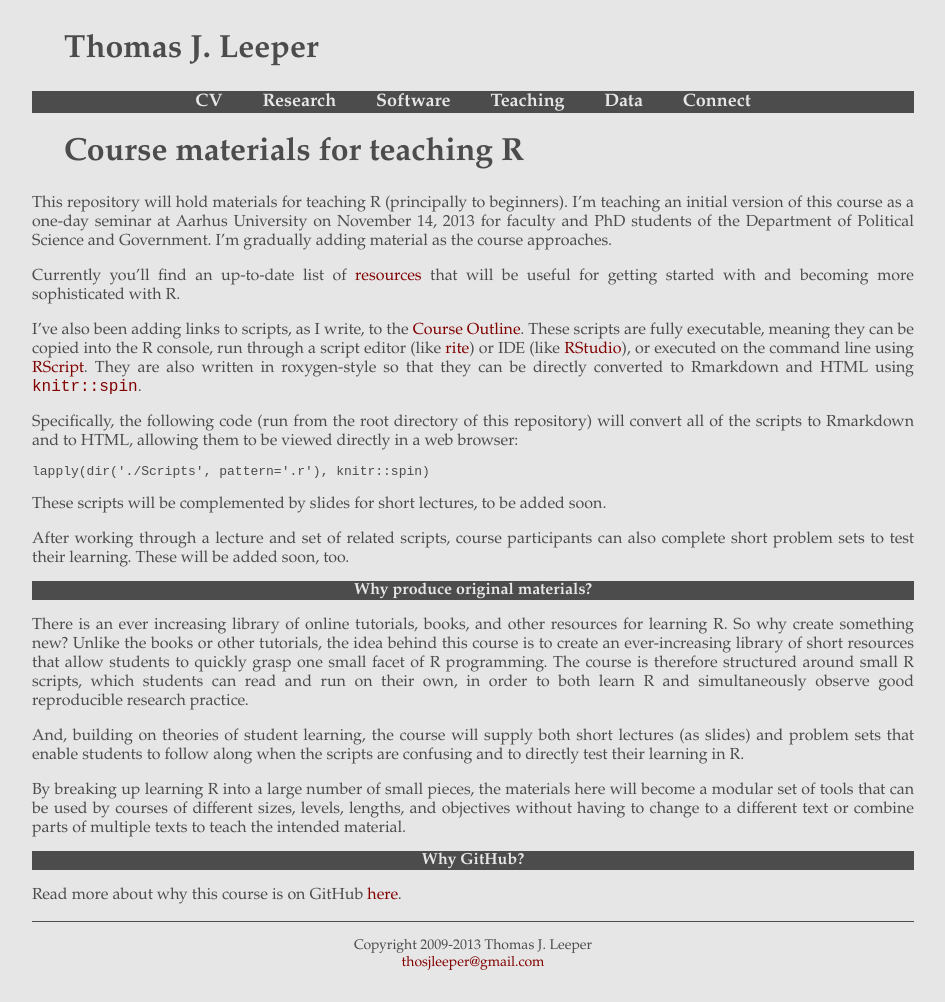
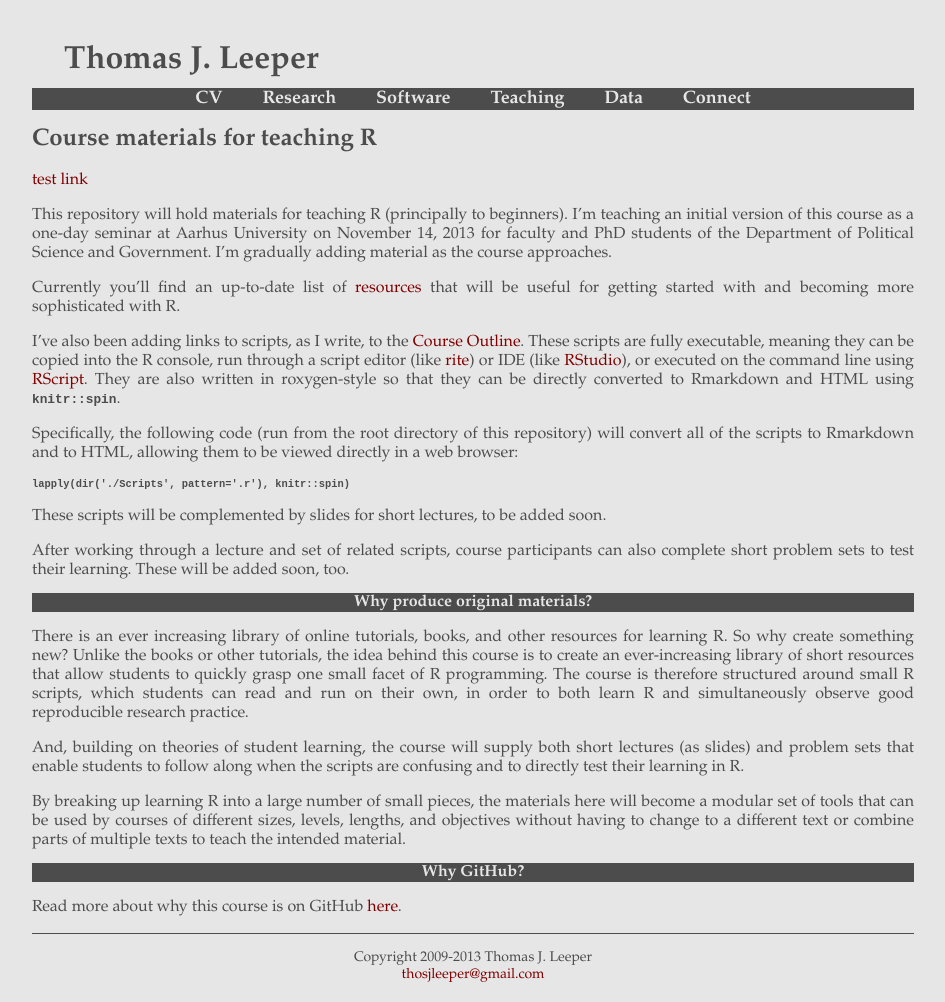
Before and after one commit to leeper/Rcourse, a Jekyll site: the page built from index.md, in a window 1280 px wide. Shown: the whole page, without its empty margins (167-1112 px from the left). Built offline with Jekyll 4.4.1, drawn with Linux system fonts in a browser that asks for light colours.

Commit message:
# This is a combination of 3 commits. # The first commit's message is: update css
# This is the 2nd commit message:

update css

# This is the 3rd commit message:

test url variable root

```diff
--- a/_layouts/default.html
+++ b/_layouts/default.html
@@ -14,7 +14,7 @@
 </head>
 <body onload="printDate()">
   <header>
-    <a href="http://www.thomasleeper.com"><h1>Thomas J. Leeper</h1></a>
+    <a href="http://www.thomasleeper.com"><p class="thomas">Thomas J. Leeper</p></a>
   </header>
   <nav>
     <span class="nav">
--- a/css.css
+++ b/css.css
@@ -15,14 +15,13 @@ h1 {
     color:#4c4c4c;
     text-align:left;
 	font-weight:bold;
-	font-family:Garamond,Times,serif;
-	font-size:32px;
-	margin-left:24pt;
+	font-family:Garamond,Georgia,Palatino,serif;
+	font-size:24px;
 }
 h2 {
     background-color:#4c4c4c;
 	color:#e6e6e6;
-	font-family:Garamond,Times,serif;
+	font-family:Garamond,Georgia,Palatino,serif;
 	text-align:center;
 	font-size:16px;
 }
@@ -30,13 +29,14 @@ h3 {
     color:#4c4c4c;
 	text-align:left;
 	font-weight:bold;
-	font-family:Garamond,Times,serif;
+	font-family:Garamond,Georgia,Palatino,serif;
 	font-size:20px;
 }
 
 
 /* TABLES */
-table {	text-align:center;
+table {
+    text-align:center;
 	align:center;
 	max-width: 50%;
 }
@@ -46,16 +46,24 @@ p {
     margin-bottom: 0.08in;
 	color:#4c4c4c;
 	text-align:justify;
-	font-family:Garamond,Times,serif;
+	font-family:Garamond,Georgia,Palatino,serif;
 	margin-left:0em;
 	font-size:16px;
+}
+.thomas {
+    color:#4c4c4c;
+    text-align:left;
+	font-weight:bold;
+	font-family:Garamond,Georgia,Palatino,serif;
+	font-size:32px;
+	margin-left:24pt;
 }
 .body {
     margin-bottom: 0.08in;
 	color:#4c4c4c;
 	text-align:center;
     margin-left: 0in;
-	font-family:Garamond,Times,serif;
+	font-family:Garamond,Georgia,Palatino,serif;
 	font-size:16px;
 }
 .small {
@@ -63,12 +71,12 @@ p {
 	color:#4c4c4c;
     margin-left: 0in;
 	text-align:center;
-	font-family:Garamond,Times,serif;
+	font-family:Garamond,Georgia,Palatino,serif;
 	font-size:14px;
 }
 .name {
     color:#4c4c4c;
-	font-family:Garamond,Times,serif;
+	font-family:Garamond,Georgia,Palatino,serif;
 	font-style:italic;
 	text-align:center;
 	font-size:12px;
@@ -82,6 +90,14 @@ a {
 }
 a:hover {
     text-decoration:underline;
+}
+
+/* CODE */
+code {
+    color:#4c4c4c;
+    /*background-color:#f6f6f6;*/
+    font-weight:bold;
+    font-size:.8em;
 }
 
 
--- a/index.md
+++ b/index.md
@@ -2,9 +2,13 @@
 layout: default
 title: R Course
 subtitle: Teaching materials for R
+ghurl: https://github.com/leeper/Rcourse/tree/gh-pages/Scripts
 ---
 
 # Course materials for teaching R #
+
+
+[test link]({{ page.ghurl }}/variables.r)
 
 This repository will hold materials for teaching R (principally to beginners). I'm teaching an initial version of this course as a one-day seminar at Aarhus University on November 14, 2013 for faculty and PhD students of the Department of Political Science and Government. I'm gradually adding material as the course approaches.
 
```
Lines whose indentation alone changed are shown as unchanged.
